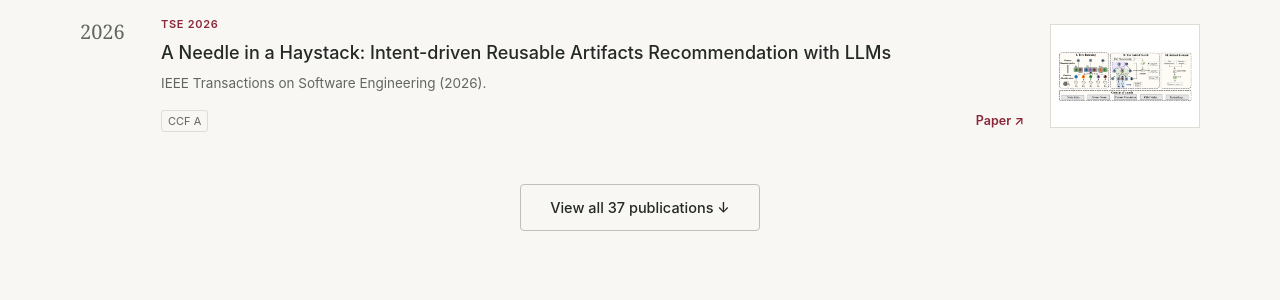
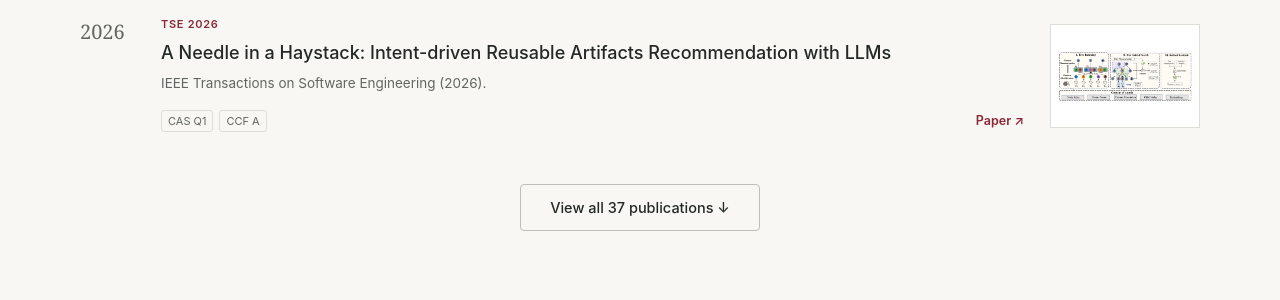
Before and after one commit to heyuanpengpku/heyuanpeng.github.io, a Jekyll site: the page built from _pages/about.md, in a window 1280 px wide and 900 px high, scrolled down 2694 px. Shown: the part 146-446 px from the top of the window. Built offline with Jekyll 4.4.1, drawn with Linux system fonts in a browser that asks for light colours.

Commit message:
Mark TSE 2026 publication as CAS Q1

```diff
--- a/_data/publications.json
+++ b/_data/publications.json
@@ -72,7 +72,7 @@
     "year": 2026,
     "badge": "TSE 2026",
     "venue": "IEEE Transactions on Software Engineering (2026).",
-    "tags": ["CCF A"]
+    "tags": ["CAS Q1", "CCF A"]
   },
   {
     "id": "paper-07",
```
